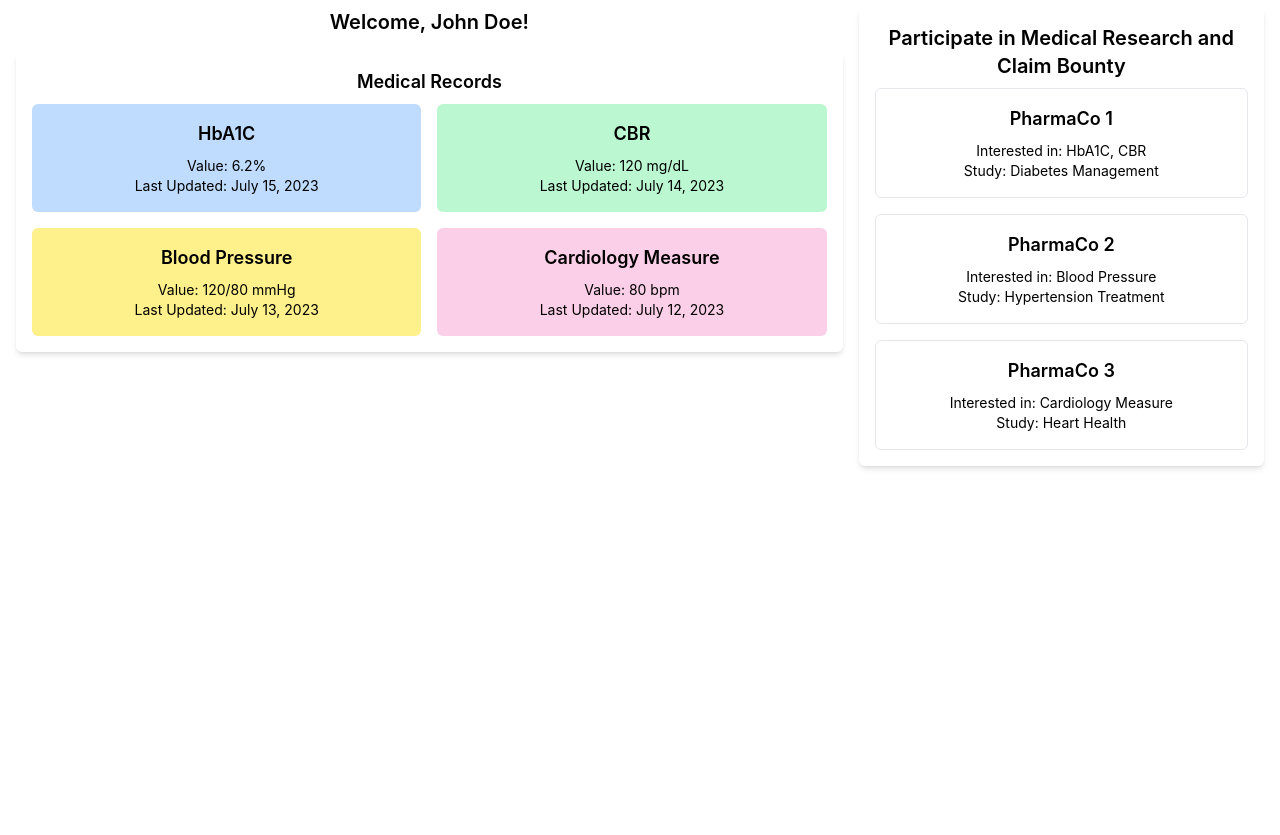
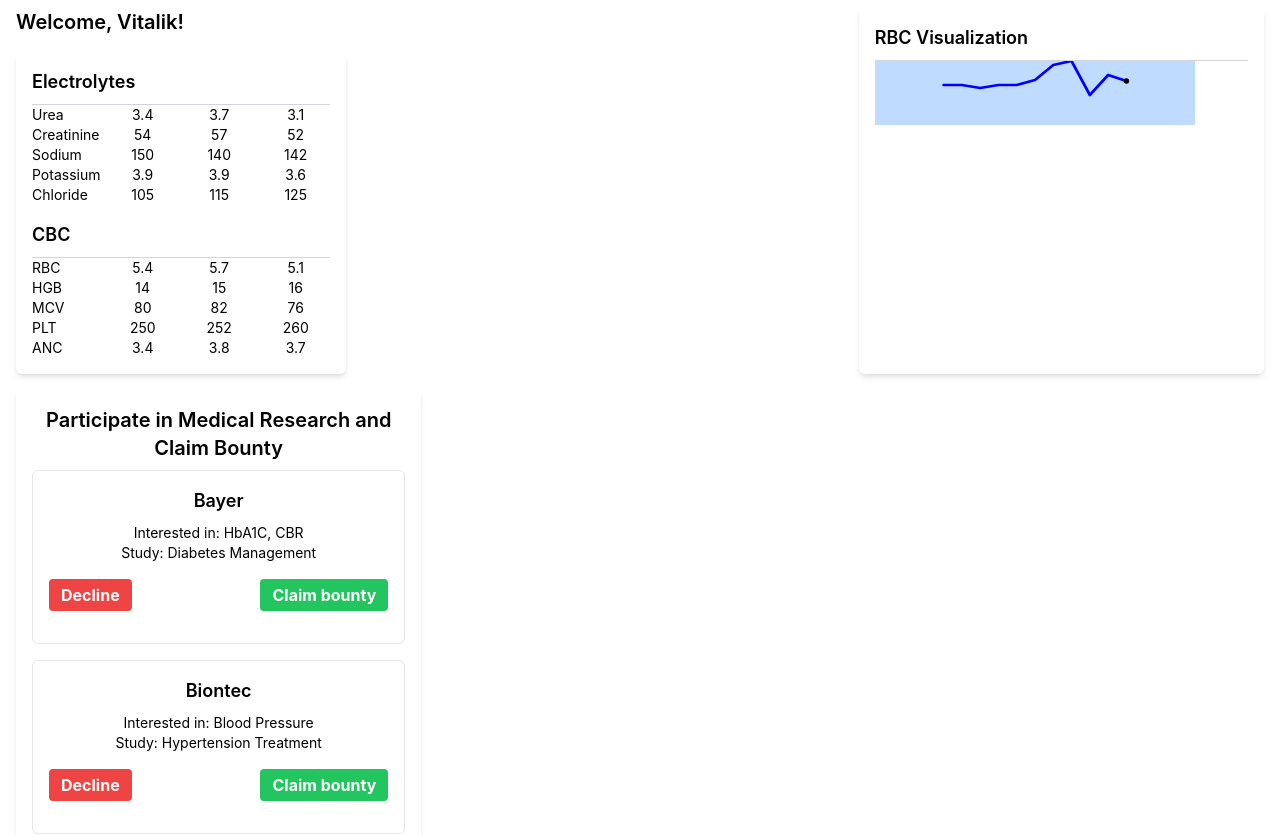
Before and after one commit to mDeisen/ethmedbridge, a React (Create React App) app in the folder medbridge/: page / in a window 1280 px wide. Shown: the part 840-1675 px from the top of the page. Before the commit the page ends 1338 px from the top, so only its background shows below. Built offline with nearby package versions, Linux system fonts and the light colour scheme.

Commit message:
adding button and data

```diff
--- a/medbridge/src/App.js
+++ b/medbridge/src/App.js
@@ -1,7 +1,12 @@
 import './App.css';
 import OverlayButton from './components/OverlayButton'
+import Sparkline from './components/Sparkline';
 
 function App() {
+
+  const sparklineData = [4, 4, 3.7, 4, 4, 4.5, 6, 6.4, 3, 5, 4.4];
+
+
   return (
     <div className="App">
       <header className="App-header">
@@ -19,40 +24,101 @@ function App() {
   <div className="grid grid-cols-1 md:grid-cols-3 gap-4">
     {/* Left Side - Medical Records */}
     <div className="md:col-span-2">
-            <h2 className="text-xl font-semibold mb-4">Welcome, John Doe!</h2>
+      <h2 className="text-xl font-semibold mb-4 text-left">Welcome, Vitalik!</h2>
 
-            {/* Medical Records */}
-            <div className="bg-white p-4 shadow-md rounded-md mb-4">
-              <h3 className="text-lg font-semibold mb-2">Medical Records</h3>
-              <div className="grid grid-cols-1 md:grid-cols-2 gap-4">
-                {/* Medical Record - HbA1C */}
-                <div className="bg-blue-200 p-4 rounded-md">
-                  <h4 className="text-lg font-semibold mb-2">HbA1C</h4>
-                  <p className="text-sm">Value: 6.2%</p>
-                  <p className="text-sm">Last Updated: July 15, 2023</p>
+      {/* CBC */}
+      <div className="flex">
+
+  <div className="bg-white p-4 rounded-md shadow-md">
+
+  <h3 className="text-lg font-semibold border-b border-gray-300 pb-2 text-left">
+        Electrolytes
+      </h3>
+        <div className="grid grid-cols-4 gap-2"></div>
+    <div className="grid grid-cols-4 gap-2 justify-center mb-4">
+          <div>
+            <p className="text-sm text-left">Urea</p>
+            <p className="text-sm text-left">Creatinine</p>
+            <p className="text-sm text-left">Sodium</p>
+            <p className="text-sm text-left">Potassium</p>
+            <p className="text-sm text-left">Chloride</p>
           </div>
 
-                {/* Medical Record - CBR */}
-                <div className="bg-green-200 p-4 rounded-md">
-                  <h4 className="text-lg font-semibold mb-2">CBR</h4>
-                  <p className="text-sm">Value: 120 mg/dL</p>
-                  <p className="text-sm">Last Updated: July 14, 2023</p>
+              <div>
+                <p className="text-sm">3.4</p>
+                <p className="text-sm">54</p>
+                <p className="text-sm">150</p>
+                <p className="text-sm">3.9</p>
+                <p className="text-sm">105</p>
+              </div>
+              <div>
+                <p className="text-sm">3.7</p>
+                <p className="text-sm">57</p>
+                <p className="text-sm">140</p>
+                <p className="text-sm">3.9</p>
+                <p className="text-sm">115</p>
+              </div>
+              <div>
+                <p className="text-sm">3.1</p>
+                <p className="text-sm">52</p>
+                <p className="text-sm">142</p>
+                <p className="text-sm">3.6</p>
+                <p className="text-sm">125</p>
+              </div>
             </div>
 
-                {/* Medical Record - Blood Pressure */}
-                <div className="bg-yellow-200 p-4 rounded-md">
-                  <h4 className="text-lg font-semibold mb-2">Blood Pressure</h4>
-                  <p className="text-sm">Value: 120/80 mmHg</p>
-                  <p className="text-sm">Last Updated: July 13, 2023</p>
+
+
+      <h3 className="text-lg font-semibold border-b border-gray-300 pb-2 text-left ">
+        CBC
+      </h3>
+        <div className="grid grid-cols-4 gap-2"></div>
+    <div className="grid grid-cols-4 gap-2 justify-center">
+          <div>
+            <p className="text-sm text-left">RBC</p>
+            <p className="text-sm text-left">HGB</p>
+            <p className="text-sm text-left">MCV</p>
+            <p className="text-sm text-left">PLT</p>
+            <p className="text-sm text-left">ANC</p>
           </div>
 
-                {/* Medical Record - Cardiology Measure */}
-                <div className="bg-pink-200 p-4 rounded-md">
-                  <h4 className="text-lg font-semibold mb-2">Cardiology Measure</h4>
-                  <p className="text-sm">Value: 80 bpm</p>
-                  <p className="text-sm">Last Updated: July 12, 2023</p>
+              <div>
+                <p className="text-sm">5.4</p>
+                <p className="text-sm">14</p>
+                <p className="text-sm">80</p>
+                <p className="text-sm">250</p>
+                <p className="text-sm">3.4</p>
+              </div>
+              <div>
+                <p className="text-sm">5.7</p>
+                <p className="text-sm">15</p>
+                <p className="text-sm">82</p>
+                <p className="text-sm">252</p>
+                <p className="text-sm">3.8</p>
+              </div>
+              <div>
+                <p className="text-sm">5.1</p>
+                <p className="text-sm">16</p>
+                <p className="text-sm">76</p>
+                <p className="text-sm">260</p>
+                <p className="text-sm">3.7</p>
               </div>
             </div>
+
+
+
+            </div>
+            </div>
+            </div>
+
+
+      <div className="bg-white p-4 rounded-md shadow-md">
+            <h3 className="text-lg font-semibold border-b border-gray-300 pb-2 text-left">
+        RBC Visualization
+      </h3>
+
+            <div>
+            <Sparkline data={sparklineData} />
             </div>
       </div>
 
@@ -62,24 +128,48 @@ function App() {
     <h3 className="text-xl font-semibold mb-2">Participate in Medical Research and Claim Bounty</h3>
     <div className="space-y-4">
       {/* Pharma Company 1 */}
-                <div className="border p-4 rounded-md">
-                  <h4 className="text-lg font-semibold mb-2">PharmaCo 1</h4>
+      <div className="border p-4 rounded-md flex flex-col">
+        <h4 className="text-lg font-semibold mb-2">Bayer</h4>
         <p className="text-sm">Interested in: HbA1C, CBR</p>
         <p className="text-sm">Study: Diabetes Management</p>
+        <div className="flex justify-between py-4">
+        <button className="bg-red-500 hover:bg-red-600 text-white font-bold py-1 px-3 rounded self-start">
+        Decline
+      </button>
+      <button className="bg-green-500 hover:bg-green-600 text-white font-bold py-1 px-3 rounded self-end">
+        Claim bounty
+      </button>
+    </div>
       </div>
 
       {/* Pharma Company 2 */}
-                <div className="border p-4 rounded-md">
-                  <h4 className="text-lg font-semibold mb-2">PharmaCo 2</h4>
+      <div className="border p-4 rounded-md flex flex-col">
+        <h4 className="text-lg font-semibold mb-2">Biontec</h4>
         <p className="text-sm">Interested in: Blood Pressure</p>
         <p className="text-sm">Study: Hypertension Treatment</p>
+        <div className="flex justify-between py-4">
+        <button className="bg-red-500 hover:bg-red-600 text-white font-bold py-1 px-3 rounded self-start">
+        Decline
+      </button>
+      <button className="bg-green-500 hover:bg-green-600 text-white font-bold py-1 px-3 rounded self-end">
+        Claim bounty
+      </button>
+    </div>
       </div>
 
       {/* Pharma Company 3 */}
-                <div className="border p-4 rounded-md">
-                  <h4 className="text-lg font-semibold mb-2">PharmaCo 3</h4>
+      <div className="border p-4 rounded-md flex flex-col">
+        <h4 className="text-lg font-semibold mb-2">Pfizer</h4>
         <p className="text-sm">Interested in: Cardiology Measure</p>
         <p className="text-sm">Study: Heart Health</p>
+        <div className="flex justify-between py-4">
+        <button className="bg-red-500 hover:bg-red-600 text-white font-bold py-1 px-3 rounded self-start">
+        Decline
+      </button>
+      <button className="bg-green-500 hover:bg-green-600 text-white font-bold py-1 px-3 rounded self-end">
+        Claim bounty
+      </button>
+    </div>
       </div>
     </div>
   </div>
--- /dev/null
+++ b/medbridge/src/components/Sparkline.js
@@ -0,0 +1,31 @@
+import React from 'react';
+
+const Sparkline = ({ data }) => {
+  // Helper function to calculate the SVG path data
+  const getPathData = (data) => {
+    const maxValue = Math.max(...data);
+    const scaledData = data.map((value) => (value / maxValue) * 70); // Scale the data to fit within the SVG height
+    const points = scaledData.map((value, index) => `${index * 20},${70 - value}`);
+    return `M${points.join(' L')}`;
+  };
+
+  return (
+    <svg
+      viewBox={`0 0 ${(data.length - 1) * 20} 70`}
+      className="w-80 h-16 bg-blue-200"
+    >
+      <path
+        fill="none"
+        strokeWidth="3"
+        stroke="blue"
+        strokeLinejoin="round"
+        strokeLinecap="round"
+        d={getPathData(data)}
+      />
+      {/* Add a dot at the end of the sparkline */}
+      <circle cx={(data.length - 1) * 20} cy={70 - (data[data.length - 1] / Math.max(...data)) * 70} r="3" fill="black" />
+    </svg>
+  );
+};
+
+export default Sparkline;
```
Lines whose indentation alone changed are shown as unchanged.
